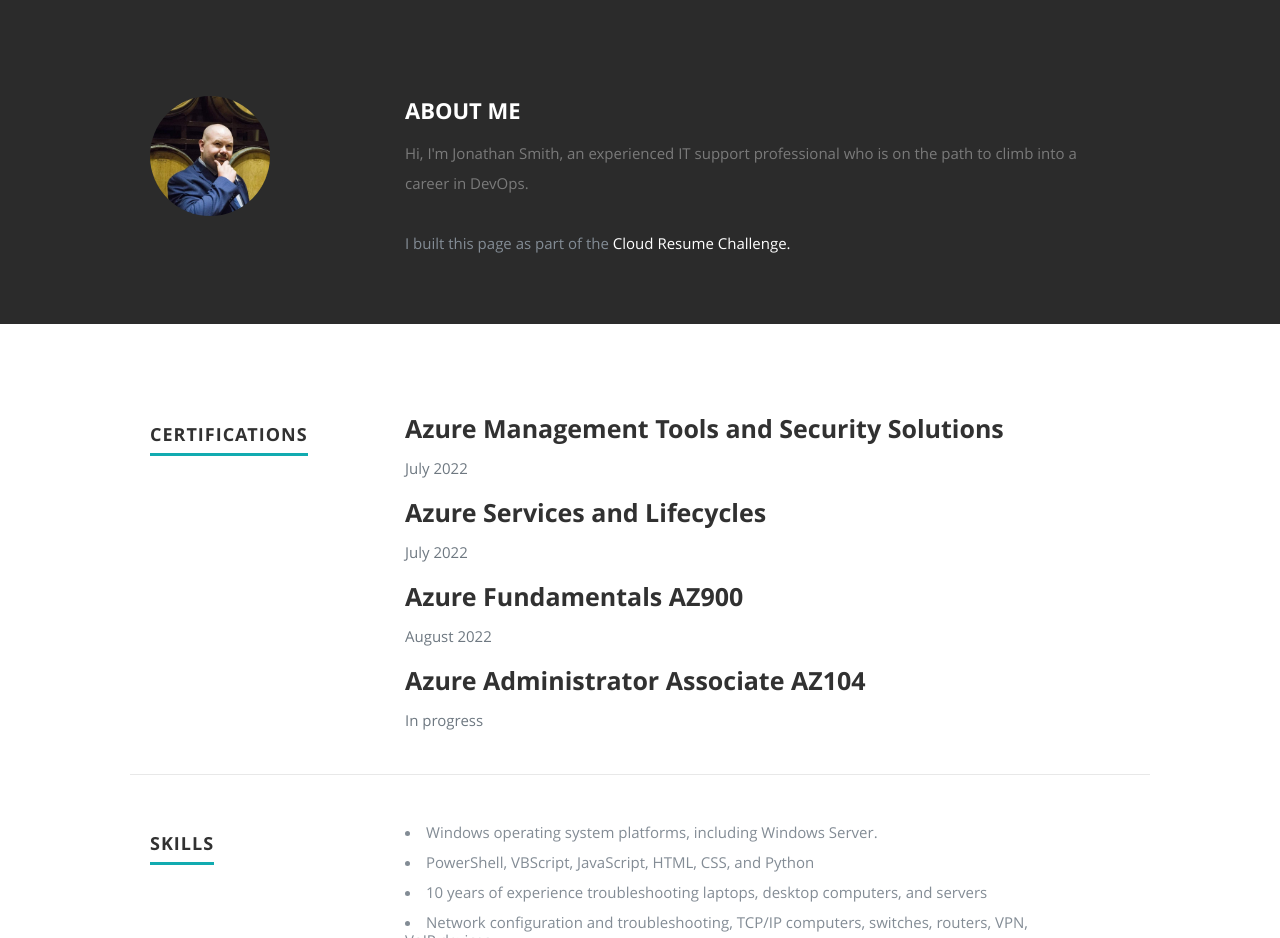
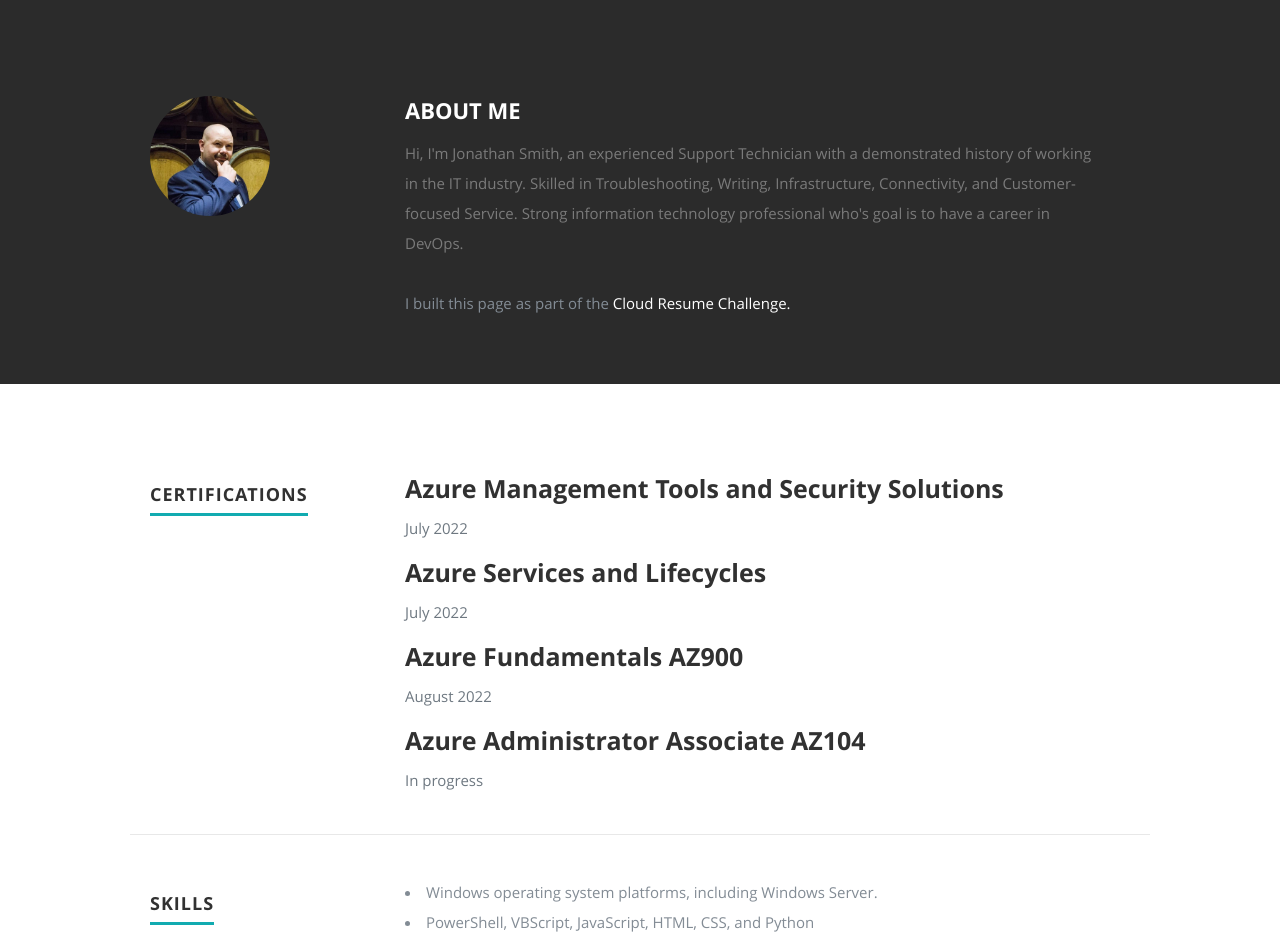
Before and after one commit to bodhi1984/azure-resume, a plain HTML site: page frontend/index.html in a window 1280 px wide. Shown: the part 800-1738 px from the top of the page. Drawn offline with nearby package versions, Linux system fonts and the light colour scheme.

Commit message:
Update index.html

```diff
--- a/frontend/index.html
+++ b/frontend/index.html
@@ -91,7 +91,7 @@
 
             <h2>ABOUT ME</h2>
 
-            <p> Hi, I'm Jonathan Smith, an experienced IT support professional who is on the path to climb into a career in DevOps.</p>
+            <p> Hi, I'm Jonathan Smith, an experienced Support Technician with a demonstrated history of working in the IT industry. Skilled in Troubleshooting, Writing, Infrastructure, Connectivity, and Customer-focused Service. Strong information technology professional who's goal is to have a career in DevOps.</p>
 
        I built this page as part of the <span><a href="https://cloudresumechallenge.dev/docs/the-challenge/">Cloud Resume Challenge.</a></span>
 
```
